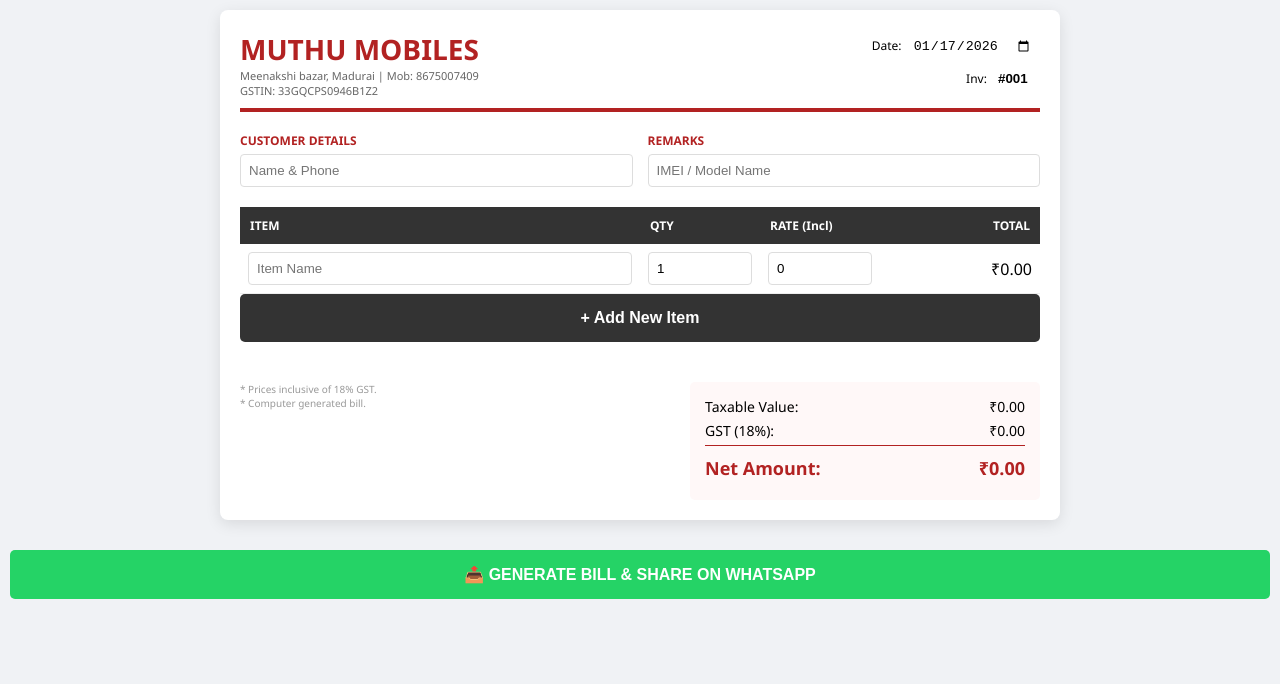
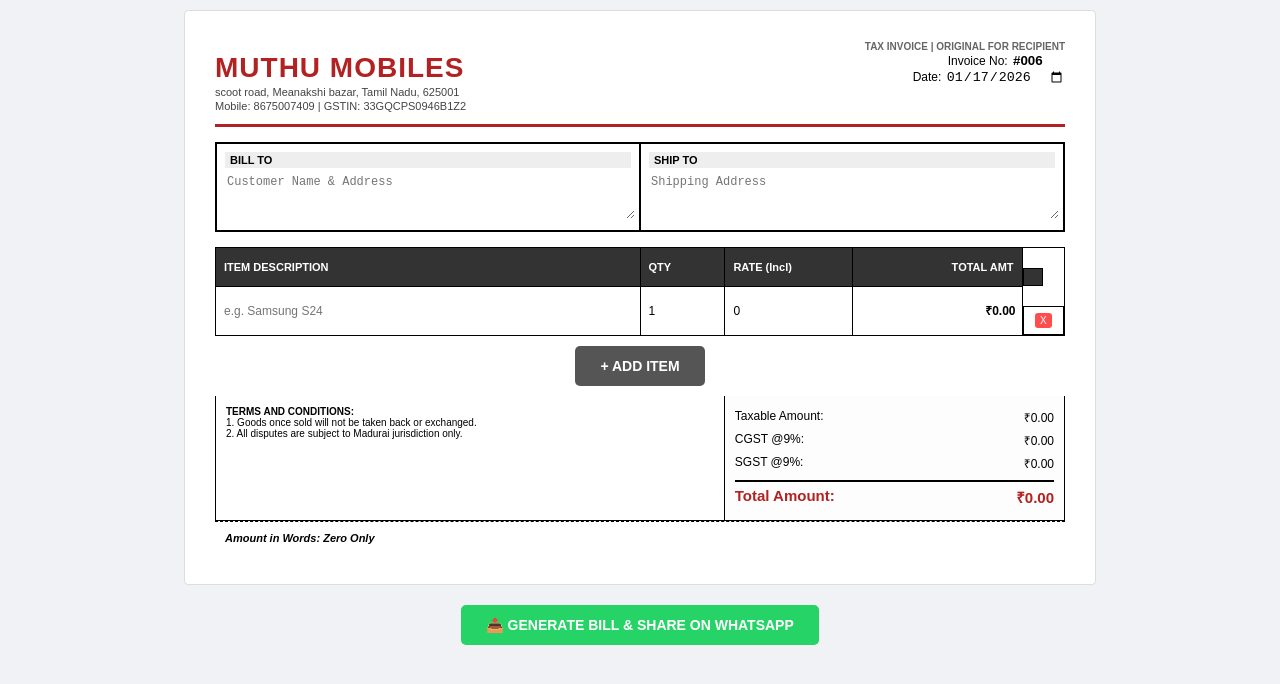
Before and after one commit to Sumathi-T-2003/-Muthu-Billing-App-, a website: page index.html in a window 1280 px wide. Drawn offline with Linux system fonts and the light colour scheme.

Commit message:
-Muthu-Billing-App update proffessional

```diff
--- a/index.html
+++ b/index.html
@@ -3,89 +3,108 @@
 <head>
     <meta charset="UTF-8">
     <meta name="viewport" content="width=device-width, initial-scale=1.0">
-    <title>MUTHU MOBILES | Digital Billing</title>
+    <title>MUTHU MOBILES | Tax Invoice</title>
     <script src="https://cdnjs.cloudflare.com/ajax/libs/html2pdf.js/0.10.1/html2pdf.bundle.min.js"></script>
+    <style>
+        :root { --red: #b22222; --dark: #333; }
+        body { font-family: 'Arial', sans-serif; background: #f0f2f5; margin: 0; padding: 10px; }
+        .invoice-card { max-width: 850px; margin: auto; background: white; padding: 30px; border-radius: 4px; border: 1px solid #ddd; position: relative; }
 
-    <style>
-        :root { --red: #b22222; --green: #25D366; --dark: #333; }
-        body { font-family: 'Segoe UI', sans-serif; background: #f0f2f5; margin: 0; padding: 10px; }
-        .invoice-card { max-width: 800px; margin: auto; background: white; padding: 20px; border-radius: 8px; box-shadow: 0 4px 15px rgba(0,0,0,0.1); }
-        .header { display: flex; justify-content: space-between; border-bottom: 4px solid var(--red); padding-bottom: 10px; margin-bottom: 20px; }
-        .brand h1 { color: var(--red); margin: 0; font-size: 28px; }
-        .brand-sub { font-size: 11px; color: #666; }
-        .grid { display: grid; grid-template-columns: 1fr 1fr; gap: 15px; margin-bottom: 20px; }
-        .box h4 { margin: 0 0 5px 0; font-size: 12px; color: var(--red); }
-        input, textarea { width: 100%; padding: 8px; border: 1px solid #ddd; border-radius: 4px; box-sizing: border-box; }
-        table { width: 100%; border-collapse: collapse; margin-top: 10px; }
-        th { background: var(--dark); color: white; padding: 10px; font-size: 12px; text-align: left; }
-        td { padding: 8px; border-bottom: 1px solid #eee; }
-        .footer-area { display: flex; justify-content: space-between; margin-top: 20px; }
-        .totals { width: 40%; background: #fff8f8; padding: 15px; border-radius: 5px; }
-        .total-row { display: flex; justify-content: space-between; margin-bottom: 5px; font-size: 14px; }
-        .grand-total { font-size: 18px; font-weight: bold; color: var(--red); border-top: 1px solid var(--red); padding-top: 10px; }
-        .actions { text-align: center; margin-top: 30px; }
-        .btn { padding: 15px; border: none; border-radius: 5px; cursor: pointer; font-weight: bold; color: white; width: 100%; font-size: 16px; }
-        .btn-add { background: var(--dark); margin-bottom: 20px; }
-        .btn-share { background: var(--green); }
-        @media print { .no-print { display: none !important; } }
+        .header { display: flex; justify-content: space-between; border-bottom: 3px solid var(--red); padding-bottom: 10px; margin-bottom: 15px; }
+        .brand h1 { color: var(--red); margin: 0; font-size: 28px; letter-spacing: 1px; }
+        .brand p { font-size: 11px; margin: 2px 0; color: #444; }
+        .tax-invoice-label { font-size: 10px; color: #666; font-weight: bold; text-align: right; }
+
+        .info-grid { display: grid; grid-template-columns: 1fr 1fr; border: 1px solid #000; margin-bottom: 15px; }
+        .info-box { padding: 8px; border: 0.5px solid #000; font-size: 12px; }
+        .info-box h4 { margin: 0 0 5px 0; font-size: 11px; text-transform: uppercase; background: #eee; padding: 2px 5px; }
+        .info-input { width: 100%; border: none; font-size: 12px; outline: none; background: transparent; }
+
+        table { width: 100%; border-collapse: collapse; border: 1px solid #000; }
+        th { background: var(--dark); color: white; padding: 8px; font-size: 11px; text-align: left; border: 1px solid #000; }
+        td { padding: 6px; border: 1px solid #000; font-size: 12px; }
+        .item-input { width: 100%; border: none; font-size: 12px; outline: none; }
+
+        .footer-grid { display: grid; grid-template-columns: 1.5fr 1fr; border: 1px solid #000; border-top: none; }
+        .terms { padding: 10px; font-size: 10px; border-right: 1px solid #000; }
+        .totals-box { padding: 10px; font-size: 12px; background: #fdfdfd; }
+        .total-row { display: flex; justify-content: space-between; padding: 3px 0; }
+        .grand-total { border-top: 2px solid #000; font-weight: bold; font-size: 15px; margin-top: 5px; padding-top: 5px; color: var(--red); }
+
+        .amt-words { border-top: 1px dashed #000; padding: 10px; font-size: 11px; font-style: italic; font-weight: bold; }
+
+        .no-print { text-align: center; margin-top: 20px; display: flex; justify-content: center; gap: 10px; }
+        .btn { padding: 12px 25px; border: none; border-radius: 5px; cursor: pointer; font-weight: bold; color: white; font-size: 14px; }
+        .btn-add { background: #555; }
+        .btn-share { background: #25D366; }
+        .btn-del { background: #ff4d4d; color: white; border: none; padding: 2px 5px; font-size: 10px; border-radius: 3px; cursor: pointer; }
+
+        @media print { .no-print, .btn-del { display: none !important; } .invoice-card { border: none; box-shadow: none; width: 100%; } }
     </style>
 </head>
 <body>
 
 <div class="invoice-card" id="bill-area">
+    <div class="tax-invoice-label">TAX INVOICE | ORIGINAL FOR RECIPIENT</div>
     <div class="header">
         <div class="brand">
             <h1>MUTHU MOBILES</h1>
-            <div class="brand-sub">
-                Meenakshi bazar, Madurai | Mob: 8675007409<br>
-                GSTIN: 33GQCPS0946B1Z2
-            </div>
+            <p>scoot road, Meanakshi bazar, Tamil Nadu, 625001</p>
+            <p>Mobile: 8675007409 | GSTIN: 33GQCPS0946B1Z2</p>
         </div>
         <div style="text-align: right; font-size: 12px;">
-            Date: <input type="date" id="invDate" style="width: auto; border:none;"><br>
-            Inv: <input type="text" id="invNo" value="#001" style="width: 50px; border:none; font-weight:bold;">
+            Invoice No: <input type="text" value="#006" style="width:50px; font-weight:bold; border:none;"><br>
+            Date: <input type="date" id="invDate" style="border:none;">
         </div>
     </div>
 
-    <div class="grid">
-        <div class="box">
-            <h4>CUSTOMER DETAILS</h4>
-            <input type="text" id="custName" placeholder="Name & Phone">
+    <div class="info-grid">
+        <div class="info-box">
+            <h4>BILL TO</h4>
+            <textarea class="info-input" placeholder="Customer Name & Address" rows="3"></textarea>
         </div>
-        <div class="box">
-            <h4>REMARKS</h4>
-            <input type="text" id="notes" placeholder="IMEI / Model Name">
+        <div class="info-box">
+            <h4>SHIP TO</h4>
+            <textarea class="info-input" placeholder="Shipping Address" rows="3"></textarea>
         </div>
     </div>
 
     <table>
         <thead>
             <tr>
-                <th style="width: 50%;">ITEM</th>
-                <th style="width: 15%;">QTY</th>
+                <th style="width: 50%;">ITEM DESCRIPTION</th>
+                <th style="width: 10%;">QTY</th>
                 <th style="width: 15%;">RATE (Incl)</th>
-                <th style="width: 20%; text-align: right;">TOTAL</th>
+                <th style="width: 20%; text-align: right;">TOTAL AMT</th>
+                <th class="no-print" style="width: 5%;"></th>
             </tr>
         </thead>
         <tbody id="billBody"></tbody>
     </table>
 
-    <button class="btn btn-add no-print" onclick="addRow()">+ Add New Item</button>
+    <div class="no-print" style="margin: 10px 0;">
+        <button class="btn btn-add" onclick="addRow()">+ ADD ITEM</button>
+    </div>
 
-    <div class="footer-area">
-        <div style="font-size: 10px; color: #999; width: 50%;">
-            * Prices inclusive of 18% GST.<br>
-            * Computer generated bill.
+    <div class="footer-grid">
+        <div class="terms">
+            <strong>TERMS AND CONDITIONS:</strong><br>
+            1. Goods once sold will not be taken back or exchanged.<br>
+            2. All disputes are subject to Madurai jurisdiction only.
         </div>
-        <div class="totals">
-            <div class="total-row"><span>Taxable Value:</span> <span id="taxableAmt">₹0.00</span></div>
-            <div class="total-row"><span>GST (18%):</span> <span id="gstAmt">₹0.00</span></div>
-            <div class="total-row grand-total"><span>Net Amount:</span> <span id="grandTotal">₹0.00</span></div>
+        <div class="totals-box">
+            <div class="total-row"><span>Taxable Amount:</span> <span id="taxableAmt">₹0.00</span></div>
+            <div class="total-row"><span>CGST @9%:</span> <span id="cgst">₹0.00</span></div>
+            <div class="total-row"><span>SGST @9%:</span> <span id="sgst">₹0.00</span></div>
+            <div class="grand-total total-row"><span>Total Amount:</span> <span id="grandTotal">₹0.00</span></div>
         </div>
+    </div>
+    <div class="amt-words">
+        Amount in Words: <span id="wordAmt">Zero Only</span>
     </div>
 </div>
 
-<div class="actions no-print">
+<div class="no-print">
     <button class="btn btn-share" onclick="saveAndShare()">📤 GENERATE BILL & SHARE ON WHATSAPP</button>
 </div>
 
@@ -95,10 +114,11 @@
     function addRow() {
         const tr = document.createElement('tr');
         tr.innerHTML = `
-            <td><input type="text" class="p-name" placeholder="Item Name"></td>
-            <td><input type="number" class="p-qty" value="1" oninput="calculate()"></td>
-            <td><input type="number" class="p-rate" value="0" oninput="calculate()"></td>
-            <td style="text-align: right;">₹<span class="p-line-total">0.00</span></td>
+            <td><input type="text" class="item-input p-name" placeholder="e.g. Samsung S24"></td>
+            <td><input type="number" class="item-input p-qty" value="1" oninput="calculate()"></td>
+            <td><input type="number" class="item-input p-rate" value="0" oninput="calculate()"></td>
+            <td style="text-align: right; font-weight: bold;">₹<span class="p-total">0.00</span></td>
+            <td class="no-print"><button class="btn-del" onclick="this.parentElement.parentElement.remove(); calculate();">X</button></td>
         `;
         document.getElementById('billBody').appendChild(tr);
     }
@@ -109,18 +129,22 @@
             const q = Number(row.querySelector('.p-qty').value) || 0;
             const r = Number(row.querySelector('.p-rate').value) || 0;
             const line = q * r;
-            row.querySelector('.p-line-total').innerText = line.toFixed(2);
+            row.querySelector('.p-total').innerText = line.toLocaleString('en-IN', {minimumFractionDigits: 2});
             total += line;
         });
+
         const taxable = total / 1.18;
-        const gst = total - taxable;
-        document.getElementById('taxableAmt').innerText = "₹" + taxable.toFixed(2);
-        document.getElementById('gstAmt').innerText = "₹" + gst.toFixed(2);
-        document.getElementById('grandTotal').innerText = "₹" + total.toFixed(2);
+        const gstTotal = total - taxable;
+
+        document.getElementById('taxableAmt').innerText = "₹" + taxable.toLocaleString('en-IN', {minimumFractionDigits: 2});
+        document.getElementById('cgst').innerText = "₹" + (gstTotal / 2).toLocaleString('en-IN', {minimumFractionDigits: 2});
+        document.getElementById('sgst').innerText = "₹" + (gstTotal / 2).toLocaleString('en-IN', {minimumFractionDigits: 2});
+        document.getElementById('grandTotal').innerText = "₹" + total.toLocaleString('en-IN', {minimumFractionDigits: 2});
+
+        document.getElementById('wordAmt').innerText = numberToWords(Math.round(total)) + " Rupees Only";
     }
 
-    // Auto-Save to MongoDB Function
-    async function autoSaveData() {
+    async function autoSave() {
         const rows = document.querySelectorAll('#billBody tr');
         for (let row of rows) {
             const item = {
@@ -136,40 +160,49 @@
                 });
             }
         }
-        console.log("Data saved to Cloud.");
     }
 
     async function saveAndShare() {
-        // 1. First Auto-save to Cloud
-        await autoSaveData();
-
-        // 2. Prepare PDF
+        await autoSave();
         const element = document.getElementById('bill-area');
         const opt = {
-            margin: 0.3,
-            filename: 'Muthu_Bill.pdf',
-            image: { type: 'jpeg', quality: 0.98 },
+            margin: 0.2,
+            filename: 'MuthuMobiles_Bill.pdf',
+            image: { type: 'jpeg', quality: 1 },
             html2canvas: { scale: 3 },
             jsPDF: { unit: 'in', format: 'a4', orientation: 'portrait' }
         };
 
-        try {
-            const pdfBlob = await html2pdf().set(opt).from(element).output('blob');
-            const file = new File([pdfBlob], "Muthu_Mobiles_Bill.pdf", { type: "application/pdf" });
+        const pdfBlob = await html2pdf().set(opt).from(element).output('blob');
+        const file = new File([pdfBlob], "Bill.pdf", { type: "application/pdf" });
 
-            if (navigator.canShare && navigator.canShare({ files: [file] })) {
-                await navigator.share({
-                    files: [file],
-                    title: 'Muthu Mobiles Bill',
-                });
-            } else {
-                html2pdf().set(opt).from(element).save();
-                alert("Bill Saved to Cloud & PDF Downloaded!");
-            }
-        } catch (err) {
-            alert("Error in sharing. PDF downloaded instead.");
+        if (navigator.canShare && navigator.canShare({ files: [file] })) {
+            await navigator.share({ files: [file], title: 'Muthu Mobiles Bill' });
+        } else {
             html2pdf().set(opt).from(element).save();
         }
+    }
+
+    function numberToWords(number) {
+        const first = ['', 'One', 'Two', 'Three', 'Four', 'Five', 'Six', 'Seven', 'Eight', 'Nine', 'Ten', 'Eleven', 'Twelve', 'Thirteen', 'Fourteen', 'Fifteen', 'Sixteen', 'Seventeen', 'Eighteen', 'Nineteen'];
+        const tens = ['', '', 'Twenty', 'Thirty', 'Forty', 'Fifty', 'Sixty', 'Seventy', 'Eighty', 'Ninety'];
+        const mad = ['', 'Thousand', 'Lakh', 'Crore'];
+        let word = '';
+
+        for (let i = 0; i < mad.length; i++) {
+            let tempNumber = number % (i == 0 ? 1000 : 100);
+            if (Math.floor(tempNumber) > 0) {
+                if (i == 0) {
+                    word = first[Math.floor(tempNumber % 100)] || (tens[Math.floor(tempNumber % 100 / 10)] + ' ' + first[Math.floor(tempNumber % 10)]);
+                    if (Math.floor(tempNumber / 100) > 0) word = first[Math.floor(tempNumber / 100)] + ' Hundred ' + word;
+                } else {
+                    let part = first[Math.floor(tempNumber)] || (tens[Math.floor(tempNumber / 10)] + ' ' + first[Math.floor(tempNumber % 10)]);
+                    word = part + ' ' + mad[i] + ' ' + word;
+                }
+            }
+            number = Math.floor(number / (i == 0 ? 1000 : 100));
+        }
+        return word || 'Zero';
     }
 
     addRow();
```
